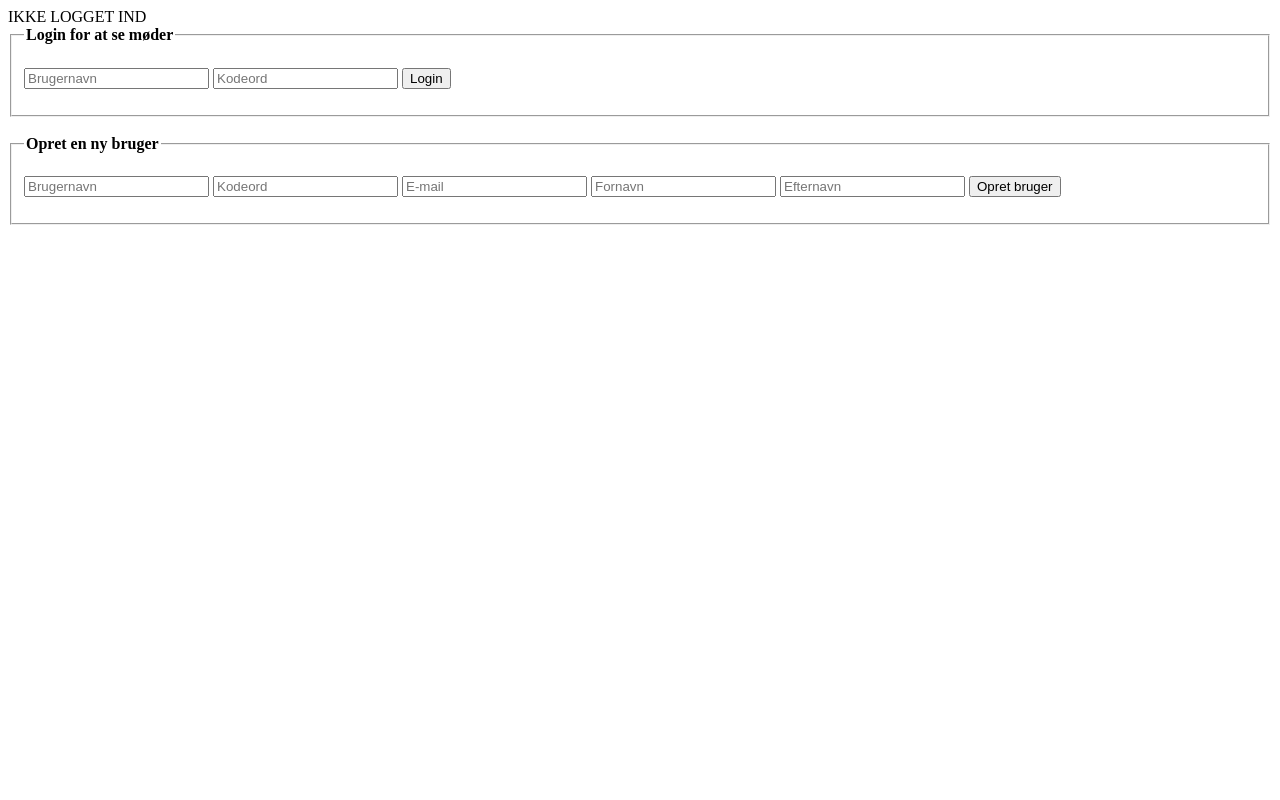
After one commit to danieljameswilliams/Meet-Me-Up, a Django app: page / in a window 1280 px wide. The commit adds this page. Run offline with Django 3.2, Linux system fonts and the light colour scheme.

Commit message:
"Login" and "Create Booking" added

```diff
--- a/MeetMeUp/settings.py
+++ b/MeetMeUp/settings.py
@@ -82,3 +82,7 @@ USE_TZ = True
 # https://docs.djangoproject.com/en/1.7/howto/static-files/
 
 STATIC_URL = '/static/'
+
+LOGIN_URL = '/login/auth/'
+LOGIN_REDIRECT_URL = '/rooms/'
+LOGOUT_URL = '/logout/'
--- a/schedule/admin.py
+++ b/schedule/admin.py
@@ -5,7 +5,7 @@ class PlaceAdmin ( admin.ModelAdmin ):
   fields = ['name', 'seats']
 
 class MeetingAdmin ( admin.ModelAdmin ):
-  fields = ['subject', 'place', 'pub_date', 'start', 'end']
+  fields = ['subject', 'place', 'pub_date', 'start', 'end', 'created_by']
 
 admin.site.register( Place, PlaceAdmin )
 admin.site.register( Meeting, MeetingAdmin )
--- a/schedule/models.py
+++ b/schedule/models.py
@@ -1,4 +1,5 @@
 from django.db import models
+from django.contrib.auth.models import User
 
 class Place ( models.Model ):
   name = models.CharField( max_length=200 )
@@ -10,6 +11,7 @@ class Place ( models.Model ):
 class Meeting ( models.Model ):
   end = models.DateTimeField( 'date ending', null=True, default=None )
   place = models.ForeignKey( Place )
+  created_by = models.ForeignKey( User, null=True )
   pub_date = models.DateTimeField( 'date published', null=True, default=None )
   start = models.DateTimeField( 'date starting', null=True, default=None )
   subject = models.CharField( max_length=200)
--- /dev/null
+++ b/schedule/templates/schedule/create.html
@@ -0,0 +1,3 @@
+  <fieldset>
+    <legend><b>User Created!</b></legend>
+  </fieldset>
--- /dev/null
+++ b/schedule/templates/schedule/login.html
@@ -0,0 +1,28 @@
+{% include "schedule/partials/header.html" %}
+
+{% if not user.is_authenticated %}
+<fieldset>
+  <legend><b>Login for at se m&oslash;der</b></legend>
+  <br>
+  <form action="{% url 'django.contrib.auth.views.login' %}" method="POST">
+    {% csrf_token %}
+    <input type="text" name="username" placeholder="Brugernavn">
+    <input type="text" name="password" placeholder="Kodeord">
+    <button type="submit">Login</button>
+  </form>
+</fieldset>
+<br>
+<fieldset>
+  <legend><b>Opret en ny bruger</b></legend>
+  <br>
+  <form action="/login/create/" method="POST">
+    {% csrf_token %}
+    <input type="text" name="username" placeholder="Brugernavn">
+    <input type="text" name="password" placeholder="Kodeord">
+    <input type="text" name="email" placeholder="E-mail">
+    <input type="text" name="first_name" placeholder="Fornavn">
+    <input type="text" name="last_name" placeholder="Efternavn">
+    <button type="submit">Opret bruger</button>
+  </form>
+</fieldset>
+{% endif %}
--- /dev/null
+++ b/schedule/templates/schedule/partials/header.html
@@ -0,0 +1,10 @@
+{% if user.is_authenticated %}
+<div>Du er logget ind som {{ user.first_name }}</div>
+<form action="/logout/">
+  <input type="hidden" name="logout" value="True">
+  <button type="submit">Log ud</button>
+</form>
+{% endif %}
+{% if not user.is_authenticated %}
+  IKKE LOGGET IND
+{% endif %}
--- a/schedule/templates/schedule/room.html
+++ b/schedule/templates/schedule/room.html
@@ -3,7 +3,10 @@
     {% if meetings %}
       <ul>
       {% for meeting in meetings %}
-        <li>{{ meeting.subject }} - {{ meeting.pub_date }}</li>
+        <li>
+          <div><b>{{ meeting.subject }}</b> - ({{ meeting.start }} / {{ meeting.end }}</div>
+          <i>Tilføjet af {{ meeting.created_by }}</i><br><br>
+        </li>
       {% endfor %}
       </ul>
     {% else %}
--- a/schedule/templates/schedule/rooms.html
+++ b/schedule/templates/schedule/rooms.html
@@ -1,3 +1,5 @@
+{% include "schedule/partials/header.html" %}
+
 <fieldset>
   {% if seats > 0 %}
     <legend><b>M&oslash;delokaler der matcher dit filter</b></legend>
--- a/schedule/urls.py
+++ b/schedule/urls.py
@@ -3,7 +3,13 @@ from schedule import views
 
 urlpatterns = patterns( '',
   url( r'^rooms/$', views.rooms, name='rooms' ),
+
   url( r'^room/(?P<room_id>\d+)/check/$', views.roomCheck, name='room_check' ),
   url( r'^room/(?P<room_id>\d+)/book/$', views.roomBook, name='room_book' ),
-  url( r'^room/(?P<room_id>\d+)/$', views.room, name='room' )
+  url( r'^room/(?P<room_id>\d+)/$', views.room, name='room' ),
+
+  url( r'^login/auth/$', 'django.contrib.auth.views.login' ),
+  url( r'^login/create/$', views.create, name='create' ),
+  url( r'^logout/$', 'django.contrib.auth.views.logout', {'next_page': '/'} ),
+  url( r'^$', views.login, name='login' )
 )
--- a/schedule/views.py
+++ b/schedule/views.py
@@ -1,8 +1,13 @@
 from django.http import HttpResponse, HttpResponseRedirect
+from django.conf import settings
 from django.views.decorators.csrf import csrf_exempt
 from django.template import RequestContext, loader
+from django.contrib.auth import authenticate, logout
+from django.contrib.auth.decorators import login_required
 
+from django.contrib.auth.models import User
 from schedule.models import Place, Meeting
+from datetime import datetime
 
 @csrf_exempt
 def rooms ( request ):
@@ -59,13 +64,22 @@ def roomBook ( request, room_id ):
   if request.method == 'POST':
     start_date = request.POST['start_date']
     end_date = request.POST['end_date']
+    subject = request.POST['subject']
 
     # Check if it is really free again, and not just skipped checking.
     conflicts = roomCheck( request, room_id, True )
     if not conflicts == 0:
       return
 
-    # TODO: Add the meeting to DB
+    meeting = Meeting(
+      created_by = User.objects.get( id = request.user.id ),
+      end = end_date,
+      place = Place.objects.get( id = room_id ),
+      pub_date = datetime.now(),
+      start = start_date,
+      subject = subject
+    )
+    meeting.save( force_insert = True )
 
     template = loader.get_template( 'schedule/room_book.html' )
     context = RequestContext( request )
@@ -73,3 +87,28 @@ def roomBook ( request, room_id ):
     return HttpResponse( template.render( context ) )
   else:
     return HttpResponseRedirect('/')
+
+'''
+  In this function, we only show the template
+  containing a login form, to submit to /login/auth/
+'''
+def login ( request ):
+  template = loader.get_template( 'schedule/login.html' )
+  context = RequestContext( request )
+  return HttpResponse( template.render( context ) )
+
+def create ( request ):
+  if request.method == 'POST':
+    username = request.POST['username']
+    password = request.POST['password']
+    email = request.POST['email']
+    first_name = request.POST['first_name']
+    last_name = request.POST['last_name']
+
+    user = User.objects.create_user( username, email, password )
+    user.first_name = first_name
+    user.email = email
+    user.last_name = last_name
+    user.save()
+
+    return HttpResponseRedirect( '/' )
```
Also changed, not shown: schedule/templates/schedule/room_check.html (+7 -1 lines), schedule/migrations/0003_meeting_created_by.py (added).
